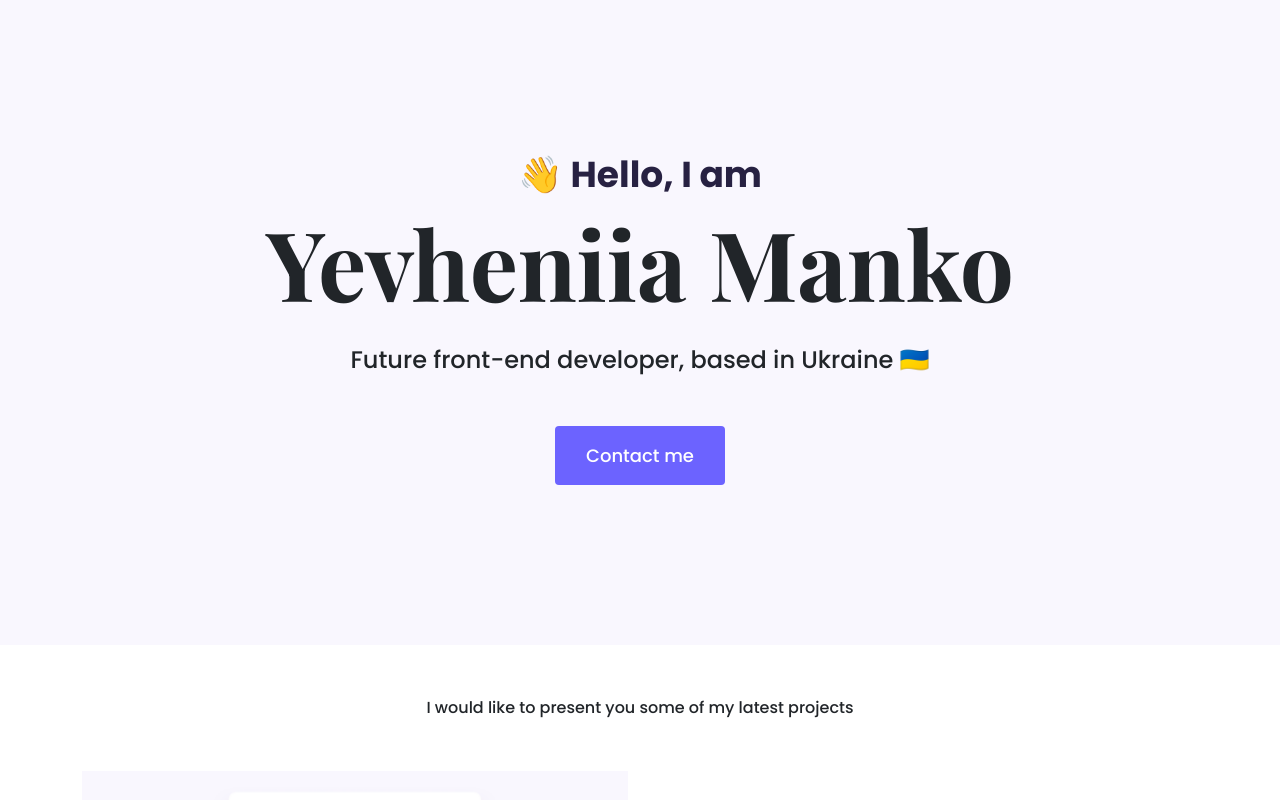
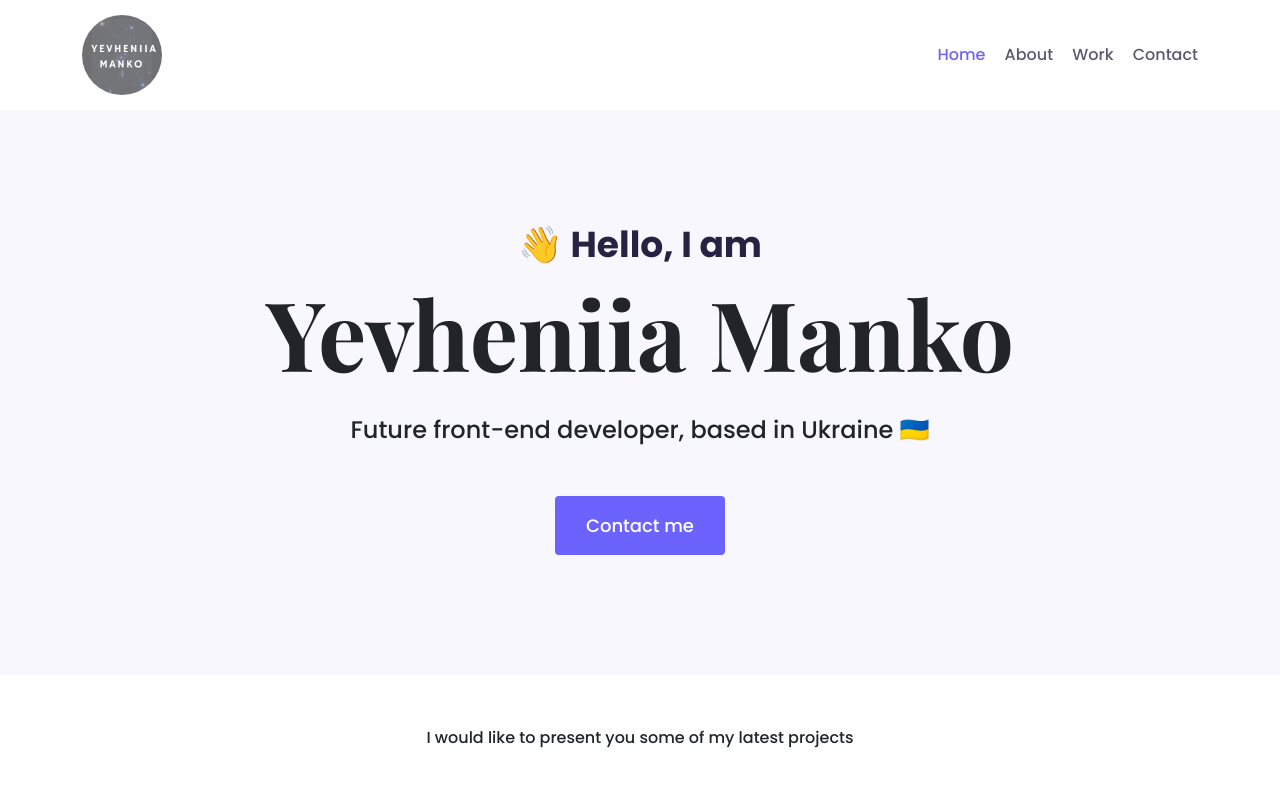
Before and after one commit to Zhenyya/portfolio-project, a plain HTML site: page index.html in a window 1280 px wide. Shown: the top 800 px of the page. Drawn offline with nearby package versions, Linux system fonts and the light colour scheme.

Commit message:
Created contact.html. Added navigation menu into index.html

```diff
--- a/index.html
+++ b/index.html
@@ -29,6 +29,33 @@
     <title>Document</title>
   </head>
   <body>
+    <div class="container">
+      <nav class="d-flex justify-content-between">
+        <a href="/">
+          <img src="/images/logo.png" class="logo d-none d-md-block" alt="" />
+          <img
+            src="/images/logo-small.png"
+            class="logo-small d-block d-md-none"
+            alt=""
+          />
+        </a>
+        <ul>
+          <li class="active">
+            <a href="/">Home</a>
+          </li>
+          <li>
+            <a href="/about.html">About</a>
+          </li>
+          <li>
+            <a href="/work.html">Work</a>
+          </li>
+          <li>
+            <a href="/contact.html">Contact</a>
+          </li>
+        </ul>
+      </nav>
+    </div>
+
     <div class="hero">
       <p>👋 Hello, I am</p>
       <h1>Yevheniia Manko</h1>
--- a/styles/portfolio.css
+++ b/styles/portfolio.css
@@ -37,7 +37,7 @@ p {
 .hero {
   background: var(--secondary-color);
   text-align: center;
-  padding: 160px 20px;
+  padding: 120px 20px;
 }
 
 .hero p {
@@ -84,6 +84,47 @@ p {
 
 .about-photo {
   border-radius: 10px 10px 80px 10px;
+}
+
+.logo {
+  max-width: 80px;
+  border-radius: 50%;
+  opacity: 75%;
+}
+
+.logo-small {
+  max-width: 80px;
+  border-radius: 50%;
+}
+
+nav {
+  padding: 15px 0;
+}
+
+nav ul {
+  margin: 0;
+  padding: 0;
+}
+
+nav li {
+  display: inline;
+  list-style: none;
+  line-height: 80px;
+  margin-left: 15px;
+}
+
+nav a {
+  text-decoration: none;
+  font-size: 16px;
+  color: #272142;
+  opacity: 75%;
+  transition: all 150ms ease-in-out;
+}
+
+nav a:hover,
+nav li.active a {
+  color: var(--branding-color);
+  opacity: 100%;
 }
 
 .btn-branding {
@@ -141,4 +182,12 @@ p {
     border-radius: 10px;
     margin-top: 10px;
   }
+
+  nav li {
+    margin-left: 10px;
+  }
+
+  nav a {
+    font-size: 14px;
+  }
 }
```
Also changed, not shown: contact.html (+1 -1 lines), images/logo-small.png (added), images/logo.png (added).
